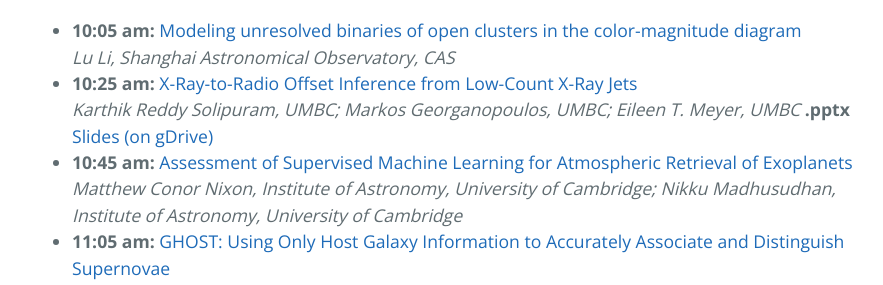
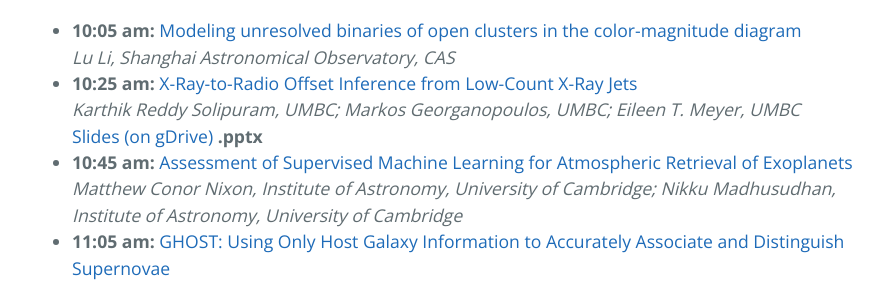
Before and after one commit to aigamstat/aigamstat.github.io, a Jekyll site: the page built from jsm2021/index.md, in a window 1280 px wide and 900 px high, scrolled down 5058 px. Shown: the part 136-421 px from the top of the window, without its empty margins (192-1075 px from the left). Built offline with Jekyll 4.4.1, drawn with Linux system fonts in a browser that asks for light colours.

Commit message:
fixing the large files links (3)

```diff
--- a/jsm2021/index.md
+++ b/jsm2021/index.md
@@ -163,8 +163,8 @@
 - **10:05 am:** [Modeling unresolved binaries of open clusters in the color-magnitude diagram](https://ww2.amstat.org/meetings/jsm/2021/onlineprogram/AbstractDetails.cfm?abstractid=317202)
   *Lu Li, Shanghai Astronomical Observatory, CAS*
 - **10:25 am:** [X-Ray-to-Radio Offset Inference from Low-Count X-Ray Jets](https://ww2.amstat.org/meetings/jsm/2021/onlineprogram/AbstractDetails.cfm?abstractid=317353)
-  *Karthik Reddy Solipuram, UMBC; Markos Georganopoulos, UMBC; Eileen T. Meyer, UMBC* **.pptx**
-  [Slides (on gDrive)](https://docs.google.com/presentation/d/1T7lWShyRgXdg6JHhjKr_BEGRD8eF9Fwc/edit?usp=sharing&ouid=109405733595524793422&rtpof=true&sd=true)
+  *Karthik Reddy Solipuram, UMBC; Markos Georganopoulos, UMBC; Eileen T. Meyer, UMBC*
+  [Slides (on gDrive)](https://docs.google.com/presentation/d/1T7lWShyRgXdg6JHhjKr_BEGRD8eF9Fwc/edit?usp=sharing&ouid=109405733595524793422&rtpof=true&sd=true) **.pptx**
 - **10:45 am:** [Assessment of Supervised Machine Learning for Atmospheric Retrieval of Exoplanets](https://ww2.amstat.org/meetings/jsm/2021/onlineprogram/AbstractDetails.cfm?abstractid=317364)
   *Matthew Conor Nixon, Institute of Astronomy, University of Cambridge; Nikku Madhusudhan, Institute of Astronomy, University of Cambridge*
 - **11:05 am:** [GHOST: Using Only Host Galaxy Information to Accurately Associate and Distinguish Supernovae](https://ww2.amstat.org/meetings/jsm/2021/onlineprogram/AbstractDetails.cfm?abstractid=317566)
```
